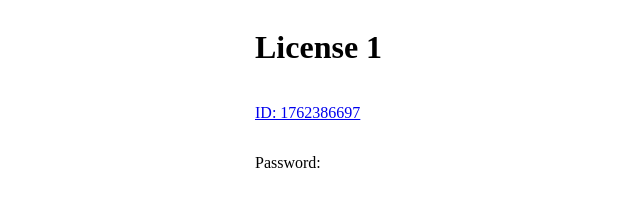
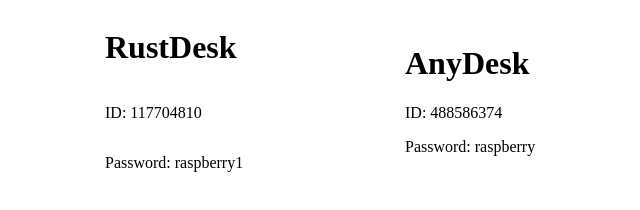
Before and after one commit to Wintoo12/RustDesk-Task, a website: page index.html in a window 1280 px wide. Shown: the whole page, without its empty margins (235-875 px from the left). Drawn offline with Linux system fonts and the light colour scheme.

Commit message:
Working?

```diff
--- a/index.html
+++ b/index.html
@@ -9,11 +9,46 @@
   <body>
     <div class="container">
       <div class="center">
-        <h1>License 1</h1>
-        <p><a href="rustdesk://1762386697">ID: 1762386697</a></p>
-        <p>Password:</p>
+        <h1>RustDesk</h1>
+        <p>
+          <a href="rustdesk://117704810" onclick="copyPasswordRustDesk()">
+            ID: 117704810
+          </a>
+        </p>
+        <p>Password: <span id="rdPassword">raspberry1</span></p>
+      </div>
+      <div class="center">
+        <h1>AnyDesk</h1>
+        <a href="anydesk://488586374" onclick="copyPasswordAnyDesk()">
+          ID: 488586374
+        </a>
+        <p>Password: <span id="adPassword">raspberry</span></p>
       </div>
     </div>
+    <script>
+      function copyPasswordAnyDesk() {
+        let password = document.getElementById("adPassword").innerText;
+        navigator.clipboard
+          .writeText(password)
+          .then(() => {
+            alert("Password copied! Just paste it in AnyDesk.");
+          })
+          .catch((err) => {
+            console.error("Failed to copy:", err);
+          });
+      }
+
+      function copyPasswordRustDesk() {
+        let password = document.getElementById("rdPassword").innerText;
+        navigator.clipboard
+          .writeText(password)
+          .then(() => {
+            alert("Password copied! Just paste it in RustDesk.");
+          })
+          .catch((err) => {
+            console.error("Failed to copy:", err);
+          });
+      }
+    </script>
   </body>
-  <script src="script.js"></script>
 </html>
--- a/style.css
+++ b/style.css
@@ -17,3 +17,13 @@
   flex-direction: column;
   width: 300px;
 }
+
+a {
+  text-decoration: none;
+  color: black;
+}
+
+a:hover {
+  color: green;
+  text-decoration: underline;
+}
```
